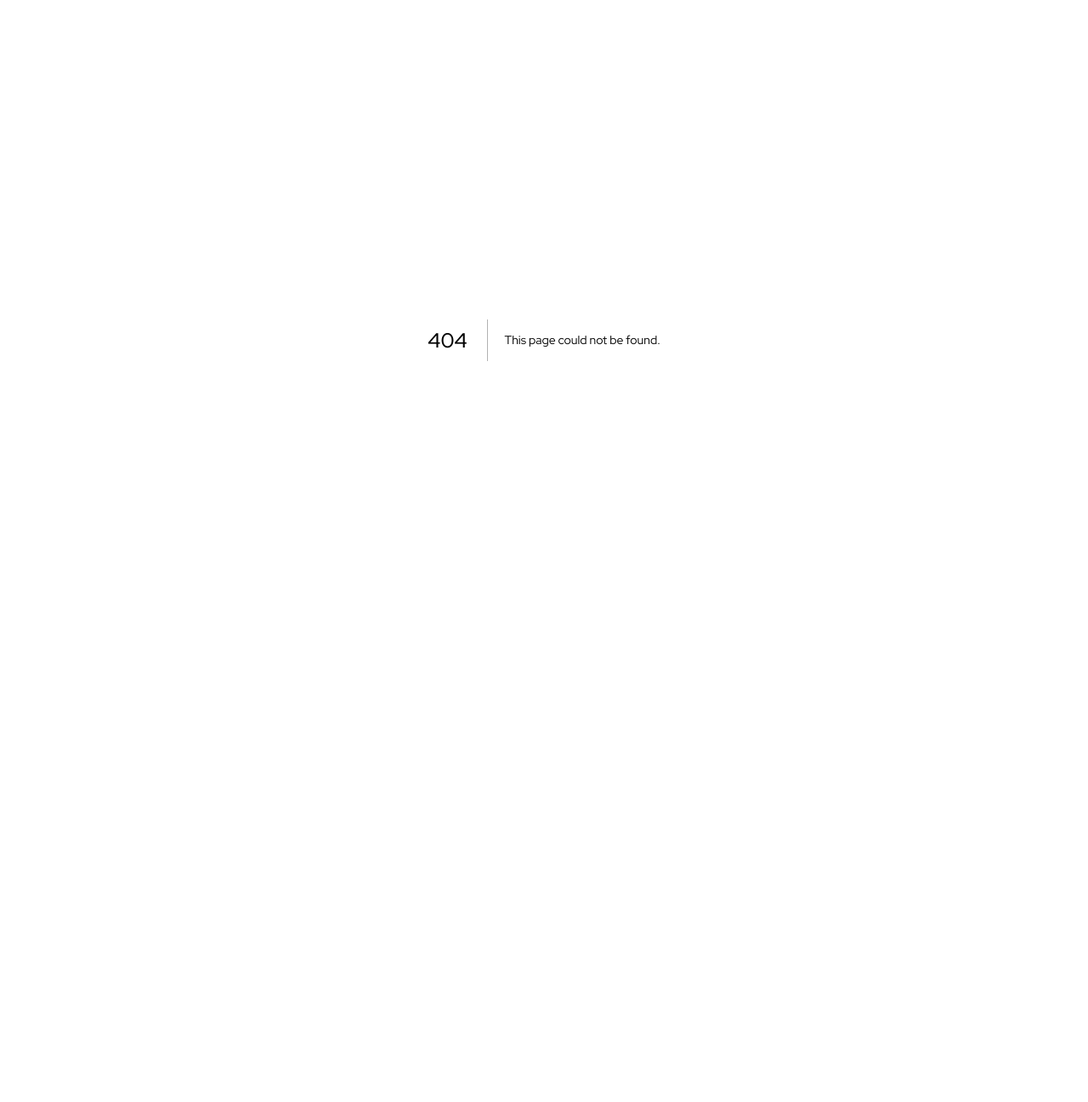
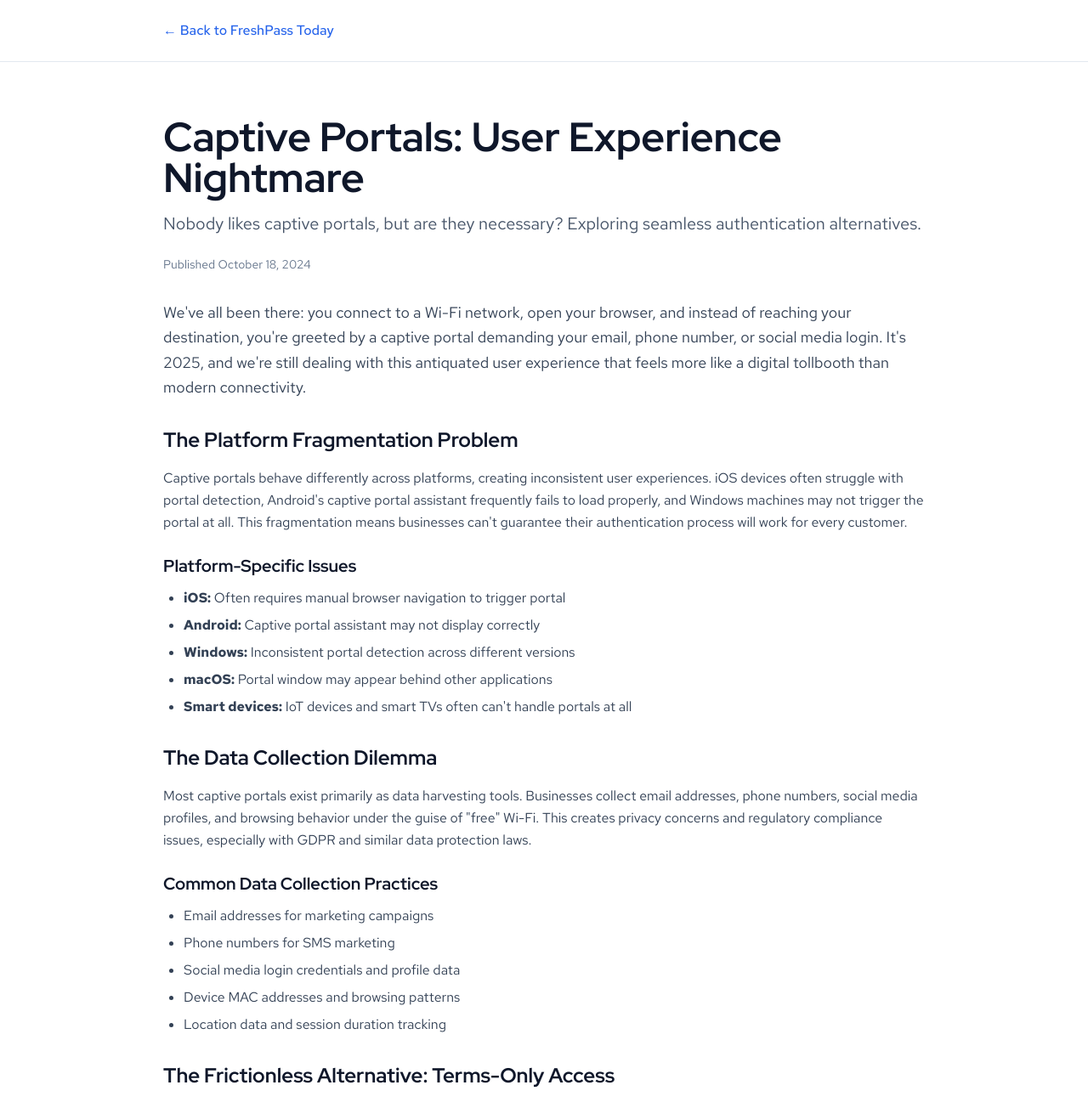
Before and after one commit to freshpass/freshpass_website, a Next.js app: page /blog/captive-portals-ux-nightmare in a window 1280 px wide. Before the commit this address had no page. Shown: the top 1297 px of the page at 85% size. Before the commit the page ends 800 px from the top, so only its background shows below. Built offline with nearby package versions, Linux system fonts and the light colour scheme.

Commit message:
Add captive portals blog post with comprehensive analysis

```diff
--- /dev/null
+++ b/app/blog/captive-portals-ux-nightmare/page.tsx
@@ -0,0 +1,127 @@
+'use client'
+
+import { motion } from 'framer-motion'
+import Link from 'next/link'
+
+export default function CaptivePortalsPost() {
+  return (
+    <div className="min-h-screen bg-white">
+      <header className="py-6 px-6 border-b border-slate-200">
+        <div className="max-w-4xl mx-auto">
+          <Link href="/" className="text-blue-600 hover:text-blue-700 font-medium">
+            ← Back to FreshPass Today
+          </Link>
+        </div>
+      </header>
+
+      <article className="py-16 px-6">
+        <div className="max-w-4xl mx-auto">
+          <motion.div
+            initial={{ opacity: 0, y: 30 }}
+            animate={{ opacity: 1, y: 0 }}
+            className="mb-8"
+          >
+            <h1 className="text-4xl md:text-5xl font-bold text-slate-900 mb-4">
+              Captive Portals: User Experience Nightmare
+            </h1>
+            <p className="text-xl text-slate-600 mb-6">
+              Nobody likes captive portals, but are they necessary? Exploring seamless authentication alternatives.
+            </p>
+            <div className="text-sm text-slate-500">
+              Published October 18, 2024
+            </div>
+          </motion.div>
+
+          <motion.div
+            initial={{ opacity: 0, y: 30 }}
+            animate={{ opacity: 1, y: 0 }}
+            transition={{ delay: 0.2 }}
+            className="prose prose-lg max-w-none"
+          >
+            <p className="text-lg text-slate-700 leading-relaxed mb-6">
+              We've all been there: you connect to a Wi-Fi network, open your browser, and instead of reaching your destination, you're greeted by a captive portal demanding your email, phone number, or social media login. It's 2025, and we're still dealing with this antiquated user experience that feels more like a digital tollbooth than modern connectivity.
+            </p>
+
+            <h2 className="text-2xl font-bold text-slate-900 mt-8 mb-4">The Platform Fragmentation Problem</h2>
+            <p className="text-slate-700 leading-relaxed mb-6">
+              Captive portals behave differently across platforms, creating inconsistent user experiences. iOS devices often struggle with portal detection, Android's captive portal assistant frequently fails to load properly, and Windows machines may not trigger the portal at all. This fragmentation means businesses can't guarantee their authentication process will work for every customer.
+            </p>
+
+            <h3 className="text-xl font-semibold text-slate-900 mt-6 mb-3">Platform-Specific Issues</h3>
+            <ul className="list-disc pl-6 text-slate-700 mb-6 space-y-2">
+              <li><strong>iOS:</strong> Often requires manual browser navigation to trigger portal</li>
+              <li><strong>Android:</strong> Captive portal assistant may not display correctly</li>
+              <li><strong>Windows:</strong> Inconsistent portal detection across different versions</li>
+              <li><strong>macOS:</strong> Portal window may appear behind other applications</li>
+              <li><strong>Smart devices:</strong> IoT devices and smart TVs often can't handle portals at all</li>
+            </ul>
+
+            <h2 className="text-2xl font-bold text-slate-900 mt-8 mb-4">The Data Collection Dilemma</h2>
+            <p className="text-slate-700 leading-relaxed mb-6">
+              Most captive portals exist primarily as data harvesting tools. Businesses collect email addresses, phone numbers, social media profiles, and browsing behavior under the guise of "free" Wi-Fi. This creates privacy concerns and regulatory compliance issues, especially with GDPR and similar data protection laws.
+            </p>
+
+            <h3 className="text-xl font-semibold text-slate-900 mt-6 mb-3">Common Data Collection Practices</h3>
+            <ul className="list-disc pl-6 text-slate-700 mb-6 space-y-2">
+              <li>Email addresses for marketing campaigns</li>
+              <li>Phone numbers for SMS marketing</li>
+              <li>Social media login credentials and profile data</li>
+              <li>Device MAC addresses and browsing patterns</li>
+              <li>Location data and session duration tracking</li>
+            </ul>
+
+            <h2 className="text-2xl font-bold text-slate-900 mt-8 mb-4">The Frictionless Alternative: Terms-Only Access</h2>
+            <p className="text-slate-700 leading-relaxed mb-6">
+              The most user-friendly approach eliminates data collection entirely. Instead of forcing users through forms, businesses can provide immediate network access with clear terms and conditions. Users understand that by connecting, they agree to acceptable use policies without surrendering personal information.
+            </p>
+
+            <h3 className="text-xl font-semibold text-slate-900 mt-6 mb-3">Benefits of Zero-Data Collection</h3>
+            <ul className="list-disc pl-6 text-slate-700 mb-6 space-y-2">
+              <li>No privacy concerns or regulatory compliance issues</li>
+              <li>Instant access without form completion</li>
+              <li>Works across all devices and platforms</li>
+              <li>Reduces support burden and user frustration</li>
+              <li>Builds customer goodwill through respect for privacy</li>
+            </ul>
+
+            <h2 className="text-2xl font-bold text-slate-900 mt-8 mb-4">Time-Limited Credentials: The Technical Solution</h2>
+            <p className="text-slate-700 leading-relaxed mb-6">
+              Time-limited access codes represent the future of guest Wi-Fi. These temporary credentials expire automatically, eliminating the need for captive portals while maintaining security. Users receive standard WPA2/WPA3 passwords that work for a predetermined duration, then automatically become invalid.
+            </p>
+
+            <h3 className="text-xl font-semibold text-slate-900 mt-6 mb-3">Implementation Advantages</h3>
+            <ul className="list-disc pl-6 text-slate-700 mb-6 space-y-2">
+              <li>Universal compatibility across all devices</li>
+              <li>No platform-specific portal issues</li>
+              <li>Enhanced security through credential rotation</li>
+              <li>Seamless connection experience</li>
+              <li>Reduced network administration overhead</li>
+            </ul>
+
+            <h2 className="text-2xl font-bold text-slate-900 mt-8 mb-4">The Business Case for Change</h2>
+            <p className="text-slate-700 leading-relaxed mb-6">
+              Beyond user experience, captive portals create operational overhead. Staff spend time troubleshooting connection issues, customers abandon purchases due to connectivity frustration, and businesses face potential liability from data breaches. The cost of maintaining captive portal infrastructure often exceeds any marketing benefit from collected data.
+            </p>
+
+            <p className="text-slate-700 leading-relaxed mb-6">
+              Forward-thinking businesses are moving toward frictionless access models that prioritize customer experience over data collection. By eliminating captive portals, they reduce support costs, improve customer satisfaction, and avoid privacy regulation compliance burdens.
+            </p>
+
+            <div className="mt-12 p-6 bg-slate-50 rounded-lg">
+              <h3 className="text-lg font-semibold text-slate-900 mb-2">Ready to eliminate captive portals?</h3>
+              <p className="text-slate-700 mb-4">
+                FreshPass Today provides time-limited Wi-Fi access without data collection or captive portal friction.
+              </p>
+              <Link
+                href="/"
+                className="inline-block bg-blue-600 text-white px-6 py-2 rounded-lg hover:bg-blue-700 transition-colors"
+              >
+                Learn More
+              </Link>
+            </div>
+          </motion.div>
+        </div>
+      </article>
+    </div>
+  )
+}
--- a/components/Blog.tsx
+++ b/components/Blog.tsx
@@ -2,6 +2,7 @@
 
 //  Blog Component
 import { motion } from 'framer-motion'
+import Link from 'next/link'
 
 const posts = [
   {
@@ -32,7 +33,7 @@ const posts = [
   {
     title: 'Captive Portals: User Experience Nightmare',
     excerpt: 'Nobody likes captive portals, but are they necessary? Exploring seamless authentication alternatives.',
-    date: 'March 1, 2024'
+    date: 'October 18, 2024'
   }
 ]
 
@@ -57,11 +58,13 @@ export default function Blog() {
               transition={{ delay: index * 0.1 }}
               whileHover={{ y: -5 }}
             >
-              <article className="p-6 rounded-2xl border border-slate-200 hover:shadow-lg transition-shadow cursor-pointer">
-              <h3 className="text-xl font-semibold mb-3 text-slate-900">{post.title}</h3>
-              <p className="text-slate-600 mb-4">{post.excerpt}</p>
-              <span className="text-sm text-slate-500">{post.date}</span>
-              </article>
+              <Link href={post.title === 'Captive Portals: User Experience Nightmare' ? '/blog/captive-portals-ux-nightmare' : '#'}>
+                <article className="p-6 rounded-2xl border border-slate-200 hover:shadow-lg transition-shadow cursor-pointer">
+                <h3 className="text-xl font-semibold mb-3 text-slate-900">{post.title}</h3>
+                <p className="text-slate-600 mb-4">{post.excerpt}</p>
+                <span className="text-sm text-slate-500">{post.date}</span>
+                </article>
+              </Link>
             </motion.div>
           ))}
         </div>
```
Also changed, not shown: 1 other file (tests, documents, lock files or other folders).
